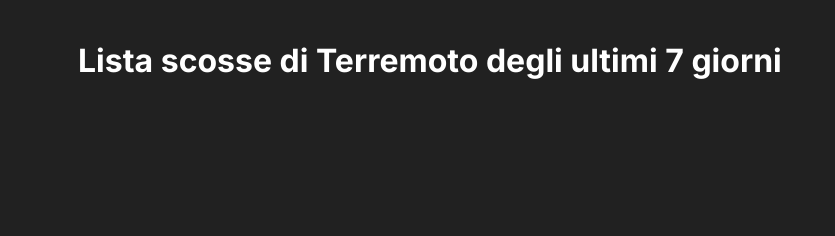
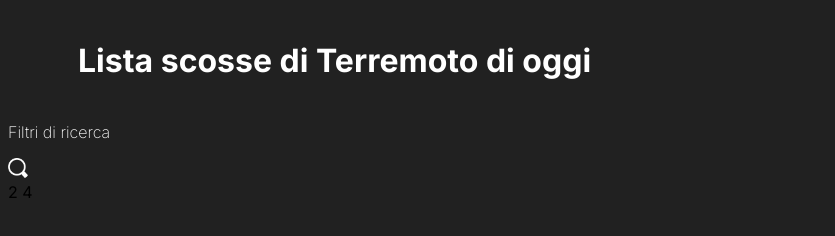
Before and after one commit to Francisff97/terremoti, a plain HTML site: page index.html in a window 1280 px wide. Shown: the whole page, without its empty margins (0-835 px from the left). Drawn offline with nearby package versions, Linux system fonts and the light colour scheme; no server answers.

Commit message:
index.html

```diff
--- a/index.html
+++ b/index.html
@@ -11,7 +11,18 @@
     <link rel="stylesheet" href="style.css">
 </head>
 <body>
-    <h1 class="titolo">Lista scosse di Terremoto degli ultimi 7 giorni</h1>
+    <h1 class="titolo">Lista scosse di Terremoto di oggi</h1>
+    <p  class="filtroRicerca">Filtri di ricerca</p>
+    <div class="cont_search">
+        <div class="mobile">
+    <input type="text" placeholder="Scrivi per cercare" id="search" class=" nascosto barra">
+    <a href="#" id="bottone"><img id="cerca" src="search.webp" width="20px" height="20px"></a>
+    </div>
+    <div class="filtro">
+        <span class="filtro2" id="due">2</span>
+        <span class="filtro4" id="quattro">4</span>
+    </div>
+    </div>
     <div class="card nascosto fisso" id="my-nav">
         <p>N.</p>
         <p>Tempo</p>
```
